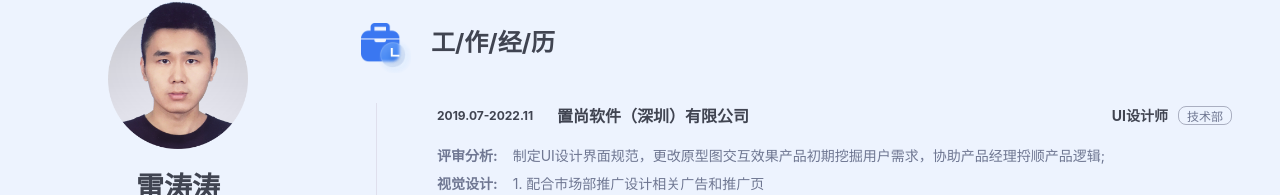
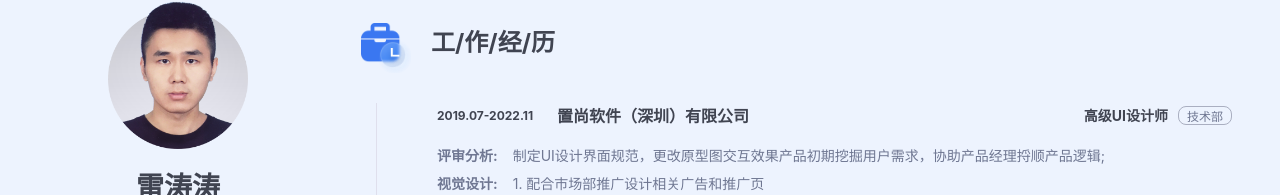
Before and after one commit to fantasyltt/reactapp, a React app: page / in a window 1280 px wide. Both pictures are taken after a click on the element "雷涛涛". Shown: the part 367-562 px from the top of the page. Built offline with nearby package versions, Linux system fonts and the light colour scheme.

Commit message:
文案调整

```diff
--- a/src/Info.jsx
+++ b/src/Info.jsx
@@ -35,7 +35,7 @@ const Info = (props) =>{
         <div className="self">
           <div className="reTitle titleSelf">自/我/评/价</div>
           <div className="slefText">
-          精通PS、Sketch、C4D、AI、AE等设计工具；10年以上互联网工作经验，做过网页、APP、小程序的B端/C端等类多种类型项目；具备多个行业领域设计经验；拥有深厚的设计理论与娴熟的设计技巧了解并关注行业流行趋势；有成熟的设计作品、良好的创意构思能力；懂前端；具备良好的合作态度与团队精神，并富有工作激情、创造力和责任感；
+          精通PS、Sketch、C4D、AI、AE等设计工具；10年以上互联网工作经验，主导网页、APP、小程序的B端/C端等类多种类型项目；具备多个行业领域设计经验；拥有深厚的设计理论与娴熟的设计技巧了解并关注行业流行趋势；有成熟的设计作品、良好的创意构思能力；懂前端；具备良好的合作态度与团队精神，并富有工作激情、创造力和责任感；
           </div>
         </div>
     </div>
--- a/src/Resume.jsx
+++ b/src/Resume.jsx
@@ -23,7 +23,7 @@ const Resume = (props) =>{
           <div className="reTitle titleWork">工/作/经/历</div>
           <ul>
             <li>
-              <div className="workTitle"><span>2019.07-2022.11</span><strong>置尚软件（深圳）有限公司</strong><span>UI设计师<p>技术部</p></span></div>
+              <div className="workTitle"><span>2019.07-2022.11</span><strong>置尚软件（深圳）有限公司</strong><span>高级UI设计师<p>技术部</p></span></div>
 
               <div className="workText">
                 <p><strong>评审分析: </strong>制定UI设计界面规范，更改原型图交互效果产品初期挖掘用户需求，协助产品经理捋顺产品逻辑;</p>
```
